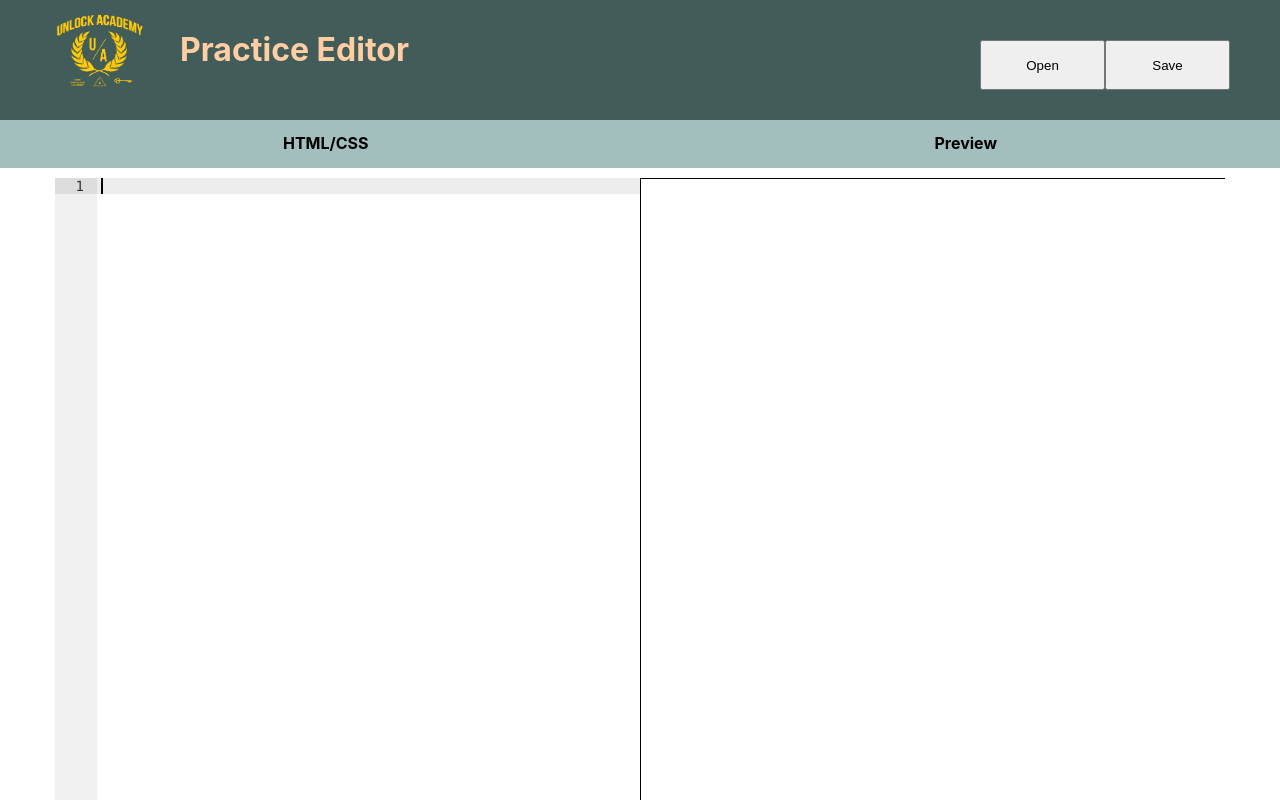
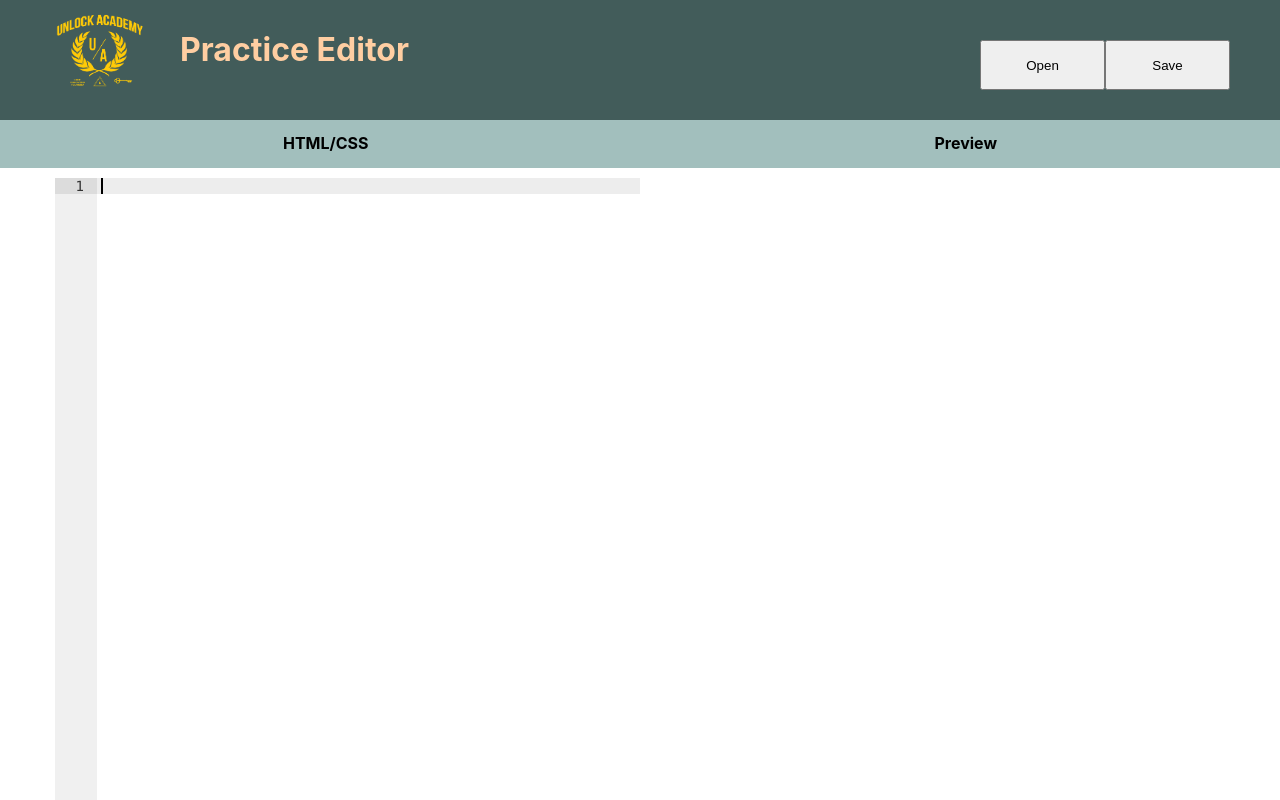
Before and after one commit to kobomarun/realtime-html-server-, a React (Create React App) app: page / in a window 1280 px wide. Shown: the top 800 px of the page. Built offline with nearby package versions, Linux system fonts and the light colour scheme; the HTML template or start-up script is replaced by a standard one.

Commit message:
alts added

```diff
--- a/src/App.css
+++ b/src/App.css
@@ -70,7 +70,7 @@ h2 {
 }
 
 .preview {
-  border: 1px solid;
+  /* border: 1px solid; */
   padding: 10px;;
 }
 
@@ -125,7 +125,7 @@ h2 {
 /* SPLIT SCREEN ABOVE 60EM */
 /***************************/
 @media all and (min-width:60em) {
-  .flex-split>div {
+  .flex-split> .mee {
     min-width: 50%;
     width: 50%;
   }
@@ -148,8 +148,10 @@ h2 {
   /*circular buttons in the middle at big enough screens*/
 
 }
-
-.flex-split>div {
+ .mee {
+   width: 100%;
+ }
+.flex-split> .mee {
   display: -webkit-box;
   display: -webkit-flex;
   display: -ms-flexbox;
--- a/src/App.js
+++ b/src/App.js
@@ -15,7 +15,7 @@ import 'ace-builds/src-min-noconflict/ext-searchbox';
 import "ace-builds/webpack-resolver";
 import "ace-builds/src-min-noconflict/ext-language_tools";
 import "ace-builds/src-noconflict/mode-html";
-// import "ace-builds/src-noconflict/worker-html";
+import "ace-builds/src-noconflict/worker-html";
 // import "ace-builds/src-noconflict/worker-javascript";
 import "ace-builds/src-noconflict/snippets/html";
 import "ace-builds/src-noconflict/theme-monokai";
@@ -54,7 +54,7 @@ class App extends Component {
       <div className="App">
         <div className="container">
           <div className="nav">
-            <img src={Logo} width="100px" height="100px" style={{marginLeft:50}} alt="logo"/>
+            <img src={Logo} width="100px" height="100px" style={{marginLeft:50}}/>
               <h1 className="h1">Practice Editor</h1>
           </div>
           <div className="nav menu">
@@ -71,7 +71,7 @@ class App extends Component {
           </div>
         </div>
         <div className="flex-split" style={{marginLeft:55,marginRight:55}}>
-          <div className="flex-split-left">
+          <div className="flex-split-left mee">
               <AceEditor
                 mode="html"
                 theme="monokai"
```
